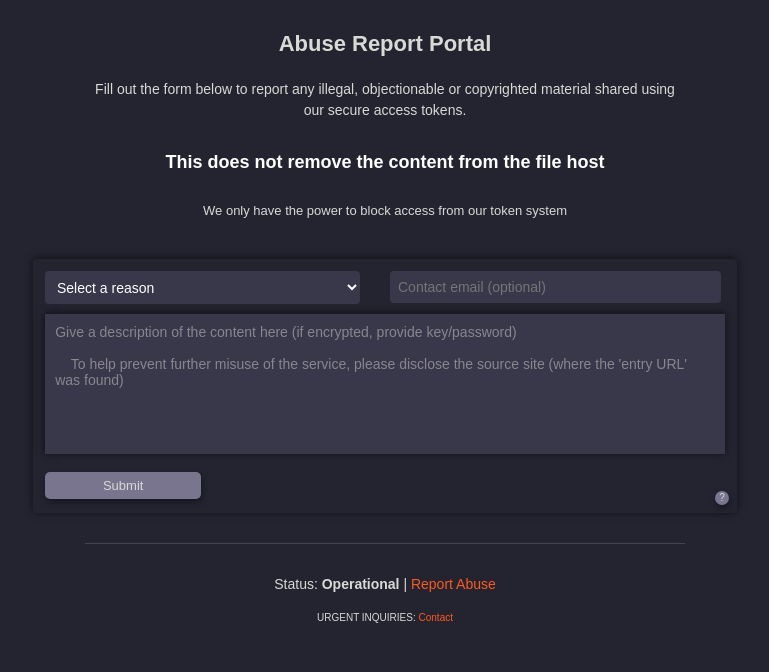
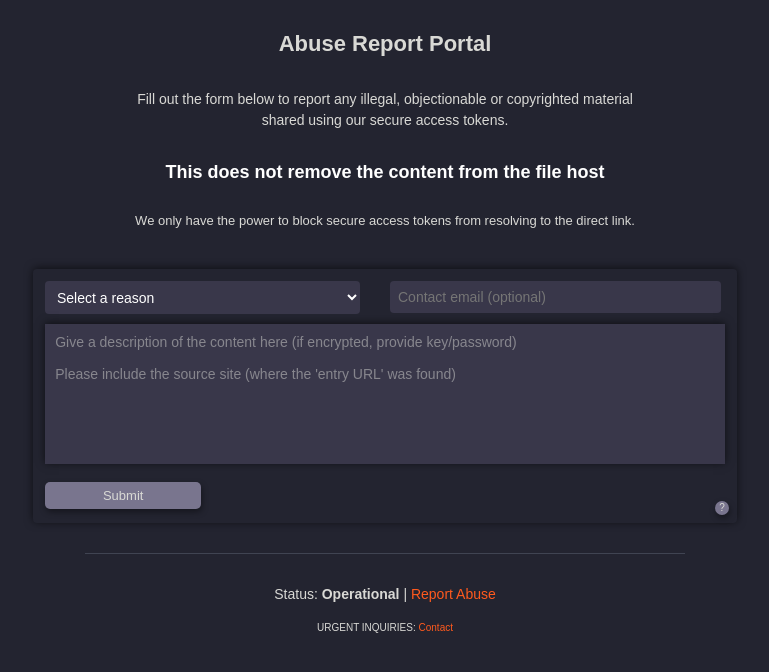
Before and after one commit to tripping-balls/fantastic-umbrella, a plain HTML site: page abuse.html in a window 1280 px wide. Shown: the part 110-782 px from the top of the page, without its empty margins (255-1024 px from the left). Drawn offline with Linux system fonts and the light colour scheme.

Commit message:
Update abuse.html
the semantics of this wording are driving me to the brink of insanity

```diff
--- a/abuse.html
+++ b/abuse.html
@@ -257,20 +257,19 @@
       }
     }
 
-
   </style>
 </head>
 <body>
   <h1><a href="/">iw4.st</a></h1>
   <h2>Abuse Report Portal</h2>
 
-  <p>Fill out the form below to report any illegal, objectionable or copyrighted material shared using our secure access tokens.</p>
+  <p style="margin-top: 20px">Fill out the form below to report any illegal, objectionable or copyrighted material<br>
+shared using our secure access tokens.</p>
   <div style="font-size: 18px">
     <strong><br>This does not remove the content from the file host</strong>
   </div><br>
   <p style="font-size: 13px">
-    We only have the power to block access from our token system<br>
-  </p>
+    We only have the power to block secure access tokens from resolving to the direct link.</p>
   <br>
 
   <form class="form-container" id="block-form">
@@ -292,7 +291,7 @@
     <textarea class="form-input" name="description"
     placeholder="Give a description of the content here (if encrypted, provide key/password)
 
-    To help prevent further misuse of the service, please disclose the source site (where the 'entry URL' was found)" required></textarea>
+Please include the source site (where the 'entry URL' was found)" required></textarea>
 
     <div class="btn-group">
       <button type="submit" id="submit-btn">Submit</button>
```
